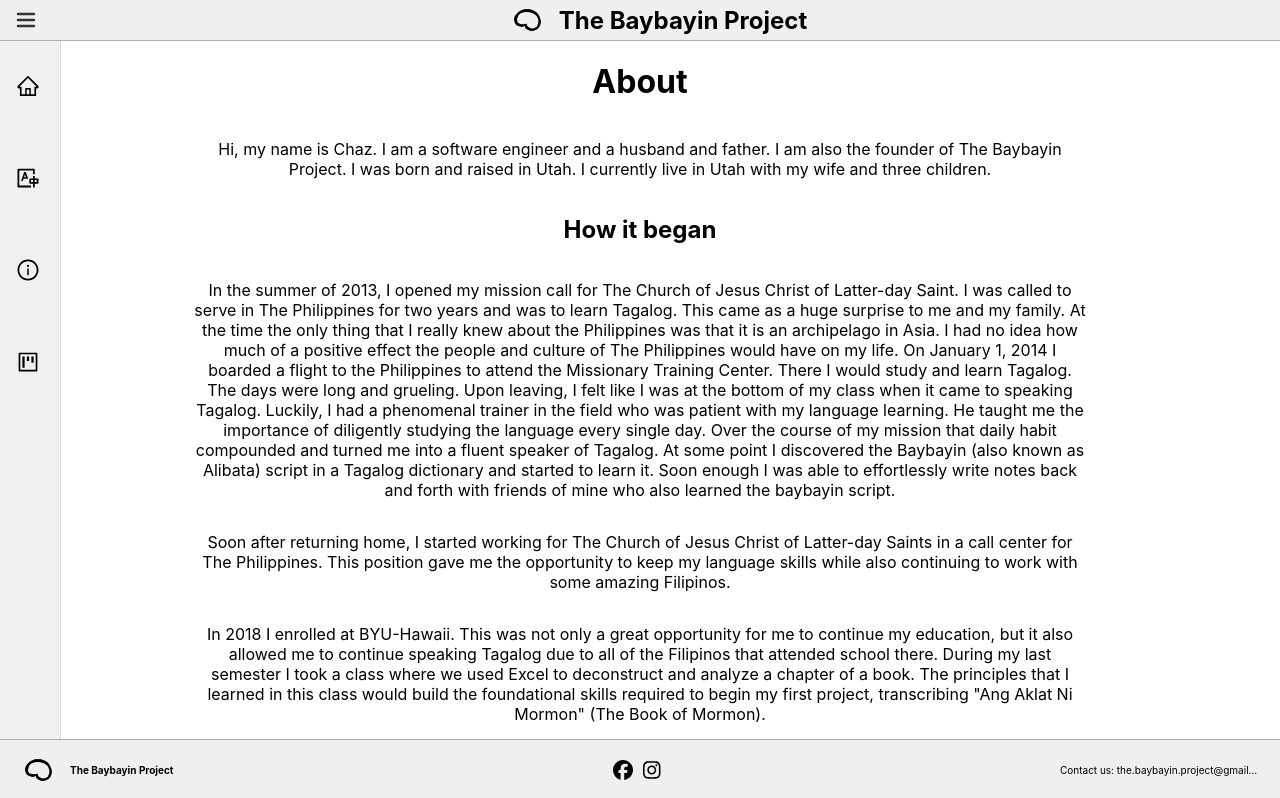
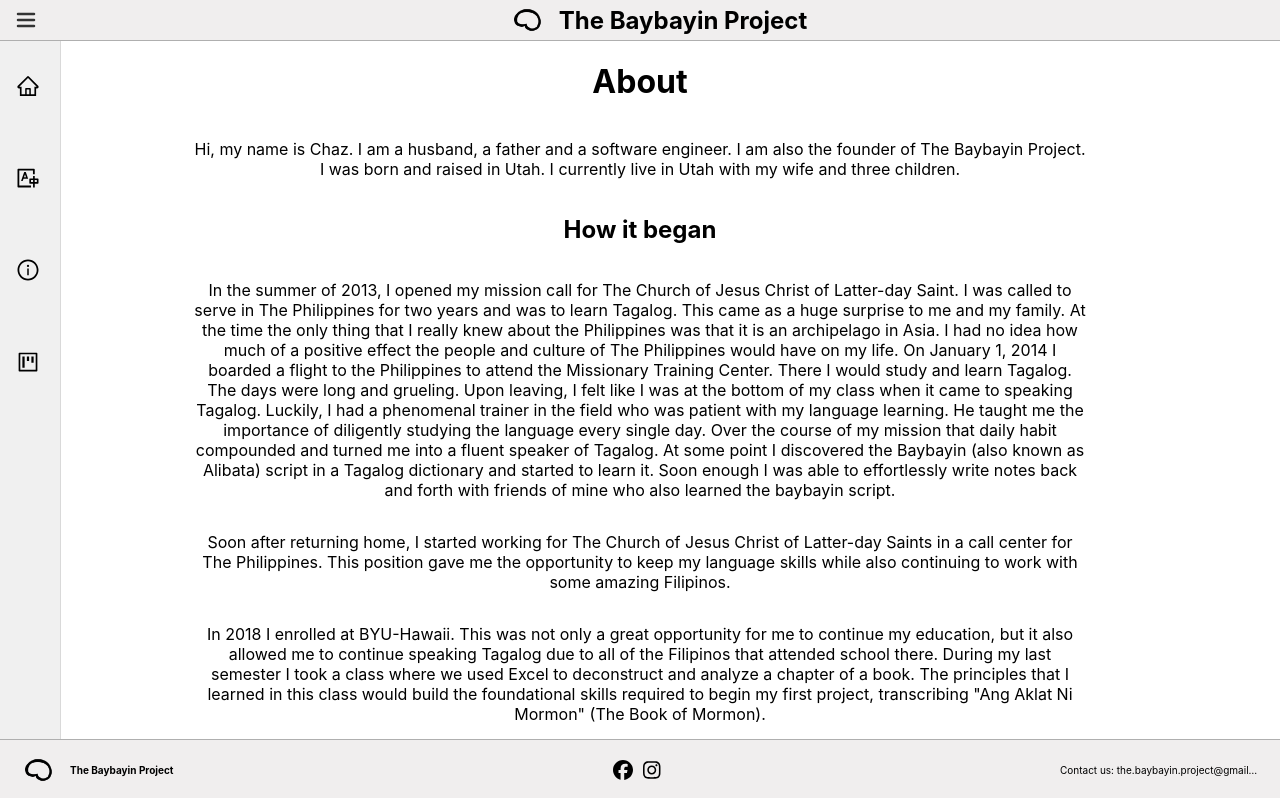
Before and after one commit to cmckinney-59/the-baybayin-project, a React (Vite) app: page /about in a window 1280 px wide. Shown: the top 798 px of the page. Built offline with nearby package versions, Linux system fonts and the light colour scheme.

Commit message:
updated about page

```diff
--- a/src/pages/AboutPage.tsx
+++ b/src/pages/AboutPage.tsx
@@ -3,8 +3,8 @@
     <>
       <h1>About</h1>
       <p>
-        Hi, my name is Chaz. I am a software engineer and a husband and father.
-        I am also the founder of The Baybayin Project. I was born and raised in
+        Hi, my name is Chaz. I am a husband, a father and a software engineer. I
+        am also the founder of The Baybayin Project. I was born and raised in
         Utah. I currently live in Utah with my wife and three children.
       </p>
       <h2>How it began</h2>
```
